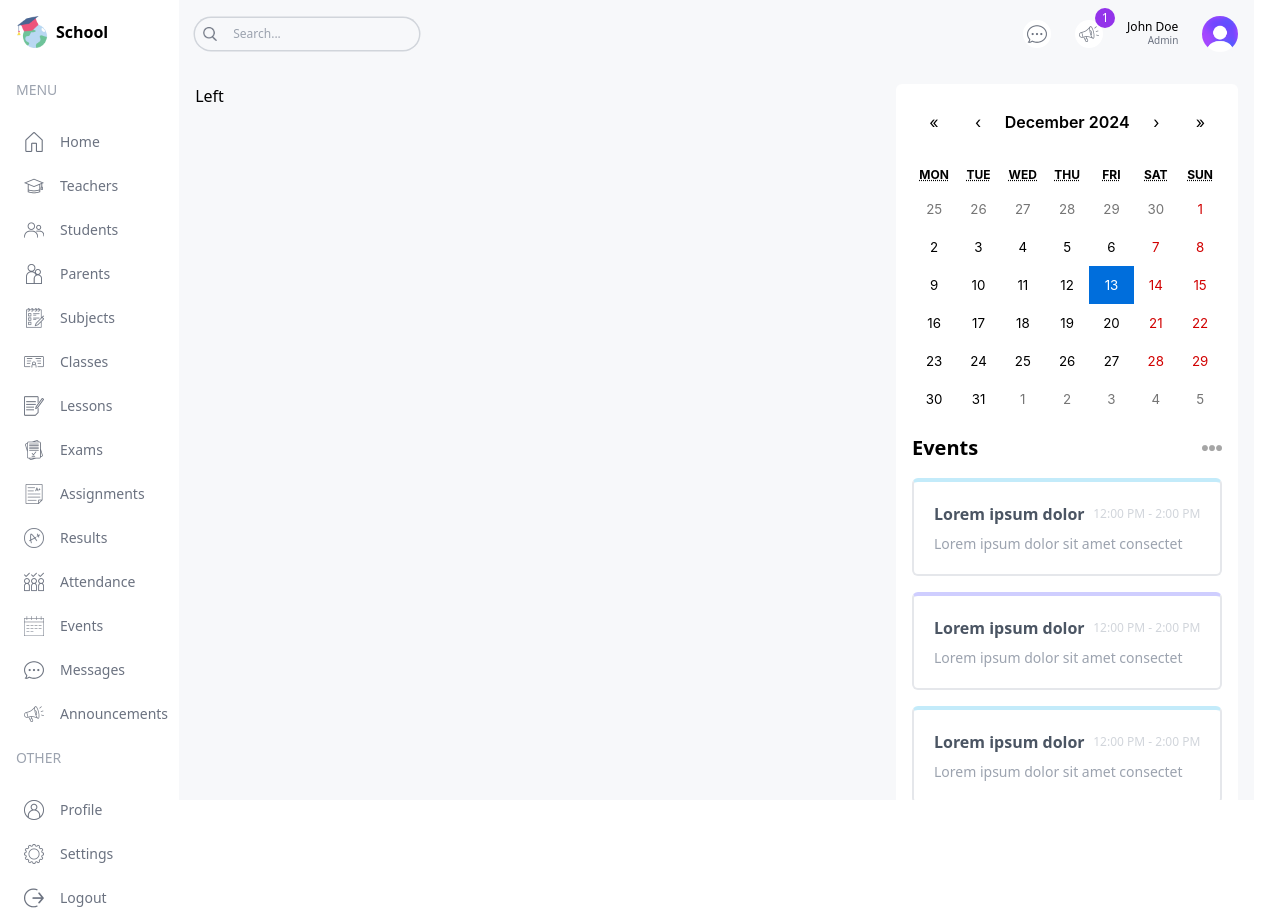
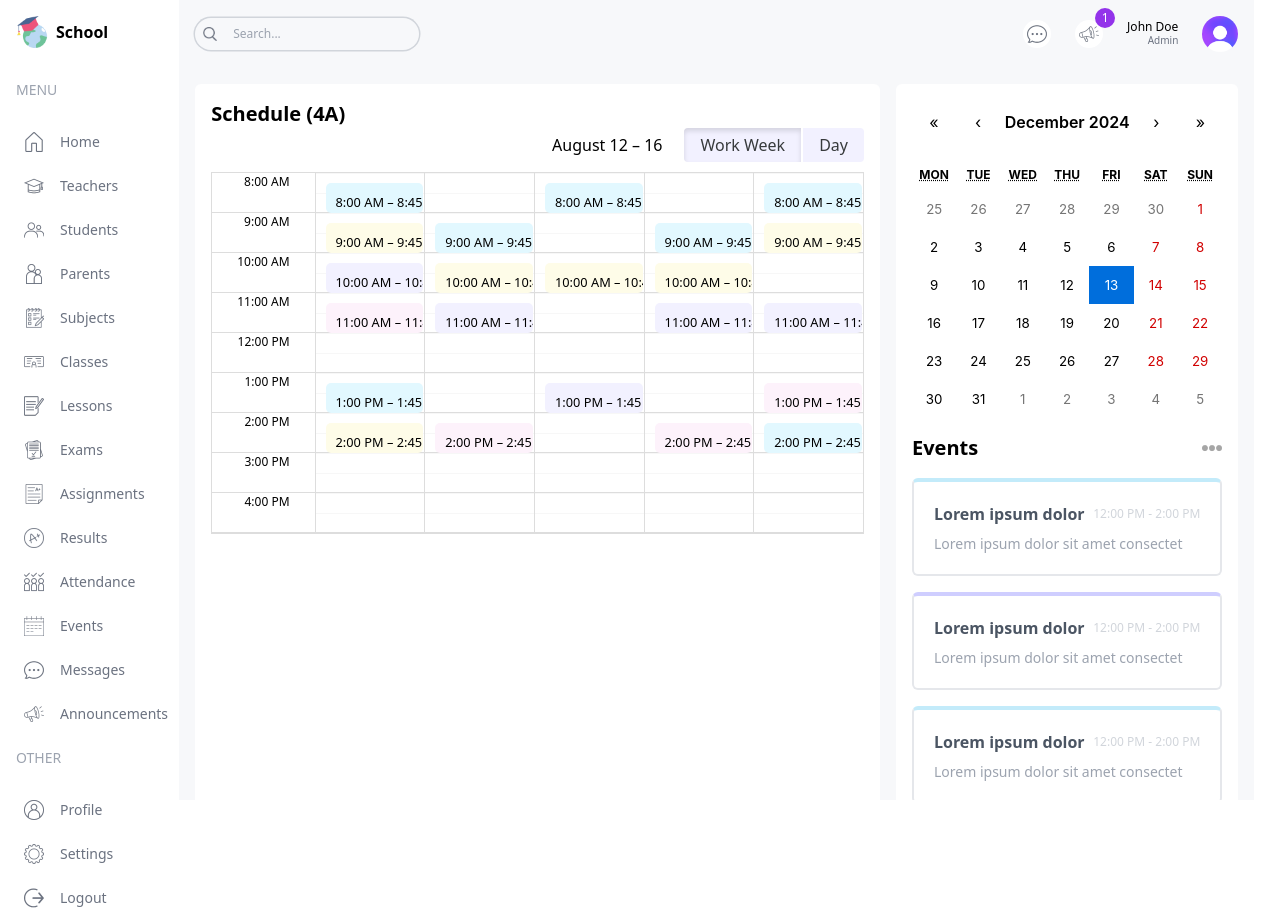
Before and after one commit to AbayTesfaye/Next-js-SMD, a Next.js app: page /dashboard/student in a window 1280 px wide. Built offline with nearby package versions, Linux system fonts and the light colour scheme.

Commit message:
Insert big calendar in student page

```diff
--- a/src/app/dashboard/student/page.tsx
+++ b/src/app/dashboard/student/page.tsx
@@ -1,11 +1,18 @@
+'use client'
 import Announcement from "@/components/Announcement"
+import BigCalendar from "@/components/BigCalendar"
 import EventCalendar from "@/components/EventCalendar"
 
 const StudentPage = () => {
   return (
     <div className='p-4 flex flex-col gap-4 xl:flex-row'>
       {/* LEFT */}
-      <div className="w-full xl:w-2/3">Left</div>
+      <div className="w-full xl:w-2/3">
+        <div className="h-full bg-white rounded-md p-4">
+          <h1 className="font-semibold text-xl">Schedule (4A)</h1>
+          <BigCalendar/>
+        </div>
+      </div>
       {/* RIGHT */}
       <div className="w-full xl:w-1/3 flex flex-col gap-8 ">
        <EventCalendar/>
--- a/src/app/globals.css
+++ b/src/app/globals.css
@@ -15,3 +15,69 @@
   background-color: #C3EBFA !important;
   color: black !important;
 }
+
+.rbc-btn-group:first-child {
+  display: none;
+}
+
+.rbc-toolbar-label {
+  text-align: right !important;
+}
+
+.rbc-toolbar-label {
+  padding: 0px 20px !important;
+}
+
+.rbc-btn-group:last-child button {
+  border: none;
+  background-color: #f2f1ff !important;
+  margin-left: 2px !important;
+}
+
+.rbc-time-header {
+  display: none !important;
+}
+.rbc-time-content {
+  border: none !important;
+}
+
+.rbc-time-gutter.rbc-time-column {
+  font-size: 12px !important;
+}
+
+.rbc-time-gutter.rbc-time-column .rbc-timeslot-group {
+  padding: 0px 20px !important;
+}
+
+.rbc-event {
+  border: none !important;
+  color: black !important;
+  padding: 10px !important;
+  margin: 10px !important;
+  width: 99% !important;
+}
+
+.rbc-event:nth-child(1){
+  background-color: #e2f8ff !important;
+}
+.rbc-event:nth-child(2){
+  background-color: #fefce8 !important;
+}
+.rbc-event:nth-child(3){
+  background-color: #f2f1ff !important;
+}
+.rbc-event:nth-child(4){
+  background-color: #fdf2fb !important;
+}
+.rbc-event:nth-child(5){
+  background-color: #e2f8ff !important;
+}
+.rbc-event:nth-child(6){
+  background-color: #fefce8 !important;
+}
+.rbc-event:nth-child(7){
+  background-color: #f2f1ff !important;
+}
+.rbc-event:nth-child(8){
+  background-color: #fdf2fb !important;
+}
--- /dev/null
+++ b/src/components/BigCalendar.tsx
@@ -0,0 +1,38 @@
+'use client';
+import { Calendar, momentLocalizer, Views } from 'react-big-calendar';
+import moment from 'moment';
+import "react-big-calendar/lib/css/react-big-calendar.css";
+import { useState } from 'react';
+import { calendarEvents } from '@/lib/data';
+import { min } from './../../node_modules/@types/date-arithmetic/index.d';
+
+const localizer = momentLocalizer(moment);
+
+const BigCalendar = () => {
+  const [view, setView] = useState(Views.WORK_WEEK); // Default to WORK_WEEK view
+
+  // Properly define the handleOnChangeView function
+  const handleOnChangeView = (selectedView: string) => {
+    setView(selectedView);
+  };
+
+  return (
+    <div>
+      <Calendar
+        localizer={localizer}
+        events={calendarEvents}
+        startAccessor="start"
+        endAccessor="end"
+        views={[Views.WORK_WEEK, Views.DAY]} // Include MONTH for testing
+        view={view}
+        onView={handleOnChangeView} // Pass the custom handler
+        defaultDate={new Date(2024, 7, 12)} // Ensure default date aligns with event dates
+        style={{ height: '98%' }}
+        min={new Date(2025,1,0,8,0,0)}
+        max={new Date(2025,1,0,17,0,0)}
+      />
+    </div>
+  );
+};
+
+export default BigCalendar;
```
Also changed, not shown: package.json (+7 -2 lines), 1 other file (tests, documents, lock files or other folders).
